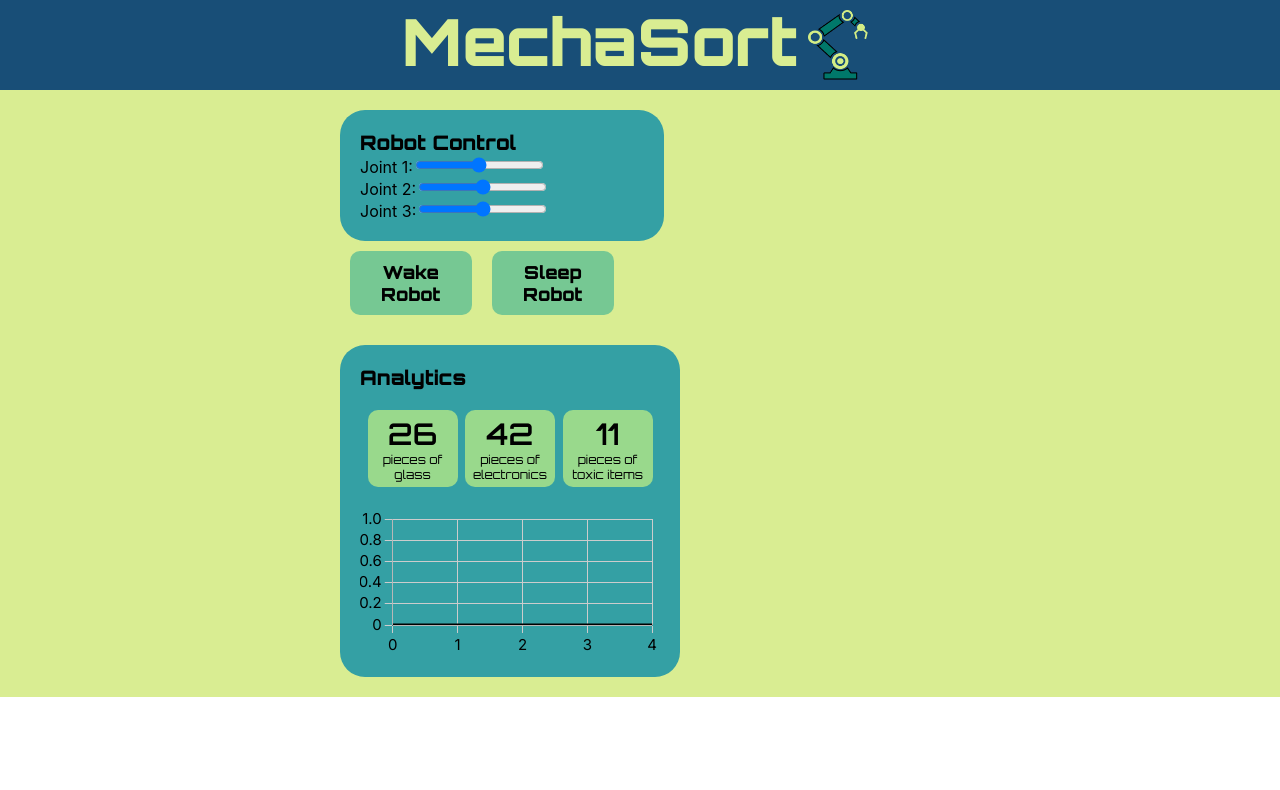
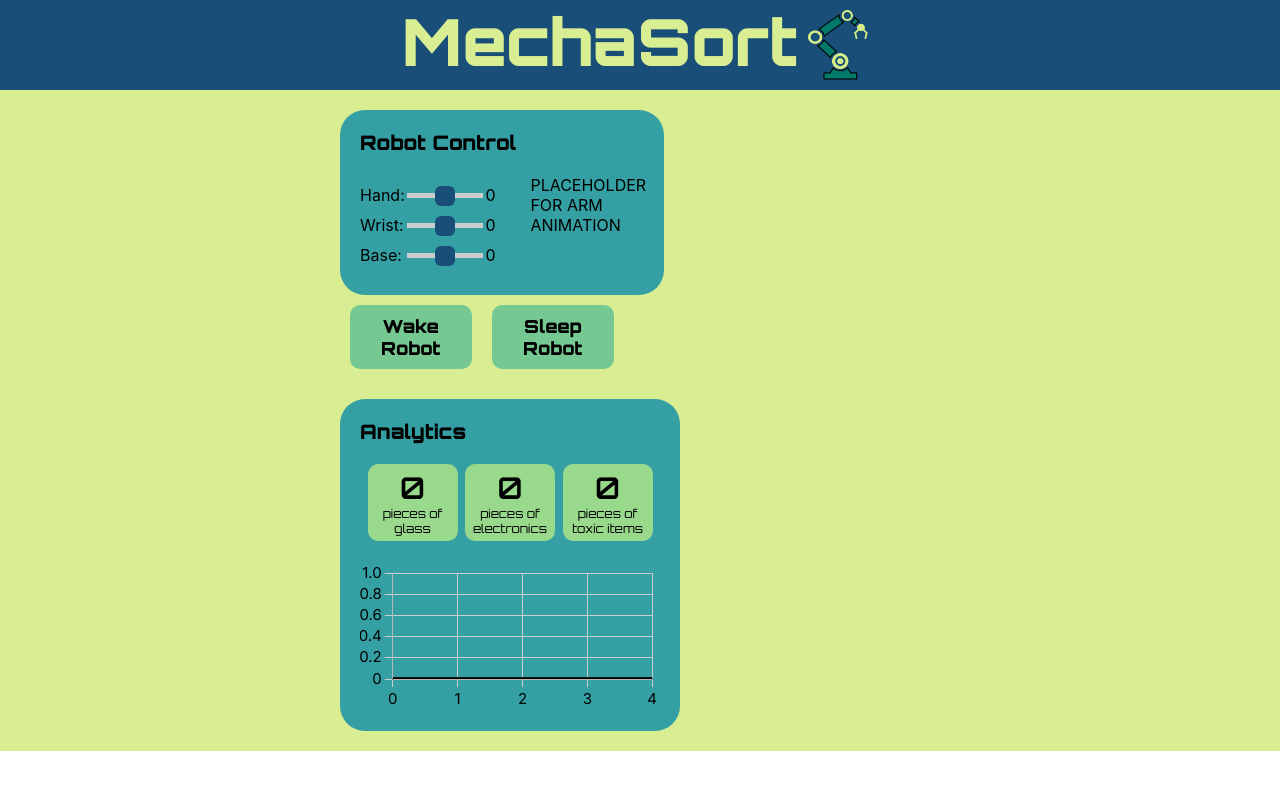
Before and after one commit to Gaurang-1402/MechaSort, a React (Create React App) app in the folder objRecognition/: page / in a window 1280 px wide. Shown: the top 790 px of the page. Built offline with nearby package versions, Linux system fonts and the light colour scheme; no server answers; the HTML template or start-up script is replaced by a standard one.

Commit message:
fixed styling for sliders

```diff
--- a/objRecognition/src/App.css
+++ b/objRecognition/src/App.css
@@ -44,3 +44,51 @@
   font-family: 'Orbitron', sans-serif;
   src: url('https://fonts.googleapis.com/css2?family=Orbitron&display=swap') format('truetype');
 }
+
+
+/* Slider styling */
+input[type="range"] {
+  /* set the height and width of the slider */
+  height: 5px;
+  width: 50%;
+  margin-top: 8px;
+
+  /* remove the default styles */
+  -webkit-appearance: none;
+  -moz-apperance: none;
+  appearance: none;
+
+  /* set the background color to white */
+  background-color: #CCCCCC;
+
+  /* set the border radius to zero for square edges */
+  border-radius: 0;
+
+  /* set the track color to grey */
+  background-image: linear-gradient(to right, #CCCCCC, #CCCCCC);
+
+  /* set the thumb color to grey */
+  cursor: pointer;
+}
+
+/* hide the default thumb */
+input[type="range"]::-webkit-slider-thumb {
+  -webkit-appearance: none;
+}
+
+/* style the thumb */
+input[type="range"]::-moz-range-thumb {
+  height: 20px;
+  width: 20px;
+  border-radius: 30%;
+  background-color: #184E77;
+  cursor: pointer;
+}
+
+input[type="range"]::-webkit-slider-thumb {
+  height: 20px;
+  width: 20px;
+  border-radius: 30%;
+  background-color: #184E77;
+  cursor: pointer;
+}
--- a/objRecognition/src/App.js
+++ b/objRecognition/src/App.js
@@ -120,23 +120,33 @@ function VideoStream({ detections }) {
 
 function App() {
   const windowSize = useRef([window.innerWidth, window.innerHeight]);
-  const [totalCount, setTotalCount] = useState(0);
-  const [newCount, setNewCount] = useState(0);
+  const [c1Count, setc1Count] = useState(0);
+  const [c2Count, setc2Count] = useState(0);
+  const [c3Count, setc3Count] = useState(0);
+  // const [newCount, setNewCount] = useState(0);
   const [detections, setDetections] = useState([]);
   document.body.style.overflow = "hidden";
   useEffect(() => {
     const socket = io("http://localhost:65534");
 
     socket.on("detections", (detections) => {
-      setTotalCount(totalCount + detections.length);
-      setNewCount(detections.length);
+      for (var detection in detections) {
+        if (detections[detection].class === "c1") {
+          setc1Count(c1Count + 1);
+        } else if (detections[detection].class === "c2") {
+          setc2Count(c2Count + 1);
+        } else if (detections[detection].class === "c3") {
+          setc3Count(c3Count + 1);
+        }
+      }
+      // setNewCount(detections.length);
       setDetections(detections);
     });
 
     return () => {
       socket.disconnect();
     };
-  }, [totalCount]);
+  }, [c1Count, c2Count, c3Count]);
 
   const analyticsNumberStyle = {
     backgroundColor: "#99D98C",
@@ -206,19 +216,19 @@ function App() {
               Analytics </div>
             <div style={{ display: "flex", flexDirection: "row", justifyContent: "space-evenly" }}>
               <div style={analyticsNumberStyle}>
-                <div style={{fontSize: 30, fontWeight: 600}}> 26 </div>
+                <div style={{fontSize: 30, fontWeight: 600}}> {c1Count} </div>
                 <div style={{fontSize: 12}}>pieces of glass</div>
               </div>
               <div style={analyticsNumberStyle}>
-                <div style={{fontSize: 30, fontWeight: 600}}> 42 </div>
+                <div style={{fontSize: 30, fontWeight: 600}}> {c2Count} </div>
                 <div style={{fontSize: 12}}>pieces of electronics</div>
               </div>
               <div style={analyticsNumberStyle}>
-                <div style={{fontSize: 30, fontWeight: 600}}> 11 </div>
+                <div style={{fontSize: 30, fontWeight: 600}}> {c3Count} </div>
                 <div style={{fontSize: 12}}>pieces of toxic items</div>
               </div>
             </div>
-            <DisplayChart newData={totalCount} />
+            <DisplayChart c1Data={c1Count} c2Data={c2Count} c3Data={c3Count} />
           </div>
         </div>
       </div>
--- a/objRecognition/src/Chart.js
+++ b/objRecognition/src/Chart.js
@@ -27,7 +27,7 @@ import {
   Legend
  );
 
-function DisplayChart({ newData }) {
+function DisplayChart({ c1Data, c2Data, c3Data }) {
     const chartOptions = {
         responsive: true,
         animation: {
@@ -88,34 +88,60 @@ function DisplayChart({ newData }) {
         },
     };
 
-    const [chartData, setChartData] = useState([]);
+    const [chartData1, setChartData1] = useState([]);
+    const [chartData2, setChartData2] = useState([]);
+    const [chartData3, setChartData3] = useState([]);
 
     useEffect(() => {
         const fetchData = () => {
             // for new anomalies per second
             // for total anomalies: just concat newData
             // setChartData(chartData.concat([newData - last]));
-            setChartData(chartData.concat([newData]));
-            if (chartData.length >= 10) {
-                chartData.shift();
-                setChartData(chartData);
+            setChartData1(chartData1.concat([c1Data]));
+            if (chartData1.length >= 10) {
+                chartData1.shift();
+                setChartData1(chartData1);
+            }
+            setChartData2(chartData2.concat([c2Data]));
+            if (chartData2.length >= 10) {
+                chartData2.shift();
+                setChartData2(chartData2);
+            }
+            setChartData3(chartData3.concat([c3Data]));
+            if (chartData3.length >= 10) {
+                chartData3.shift();
+                setChartData3(chartData3);
             }
         };
 
         const intervalId = setInterval(fetchData, 1000); // update every second
 
         return () => clearInterval(intervalId);
-    }, [chartData, newData]);
+    }, [chartData1, chartData2, chartData3, c1Data, c2Data, c3Data]);
 
     return (
         <div style={{marginTop: "20px"}}>
             <Line
                 options={chartOptions}
                 data={{
-                    labels: Array.from({ length: chartData.length }, (v, i) => i),
+                    labels: Array.from({ length: chartData1.length }, (v, i) => i),
                     datasets: [
                         {
-                            data: chartData,
+                            data: chartData1,
+                            tension: 0.2,
+                            fill: false,
+                            borderColor: '#000000',
+                            // backgroundColor: 'rgb(155, 195, 198)',
+                        },
+                        {
+                            data: chartData2,
+                            tension: 0.2,
+                            fill: false,
+                            borderColor: '#000000',
+                            // backgroundColor: 'rgb(155, 195, 198)',
+                        },
+                        {
+                            data: chartData3,
                             tension: 0.2,
                             fill: false,
                             borderColor: '#000000',
--- a/objRecognition/src/RobotArm.js
+++ b/objRecognition/src/RobotArm.js
@@ -1,4 +1,6 @@
 import React, { useState } from "react";
+
+import "./App.css"
 
 function RobotArm() {
   const [joint1, setJoint1] = useState(0); // initialize state for the first joint
@@ -62,6 +64,14 @@ function RobotArm() {
       });
   }
 
+  const sliderHolderStyle = {
+    display: 'flex',
+    flexDirection: 'row',
+    justifyContent: "space-between",
+    marginTop: 10,
+    marginBottom: 10
+  };
+
   // define the style for the robot arm
   const robotArmStyle = {
     position: "relative",
@@ -106,101 +116,13 @@ function RobotArm() {
   return (
     <div>
       <div style={robotArmStyle}>
-        {/* <div
-          style={{
-            ...segmentStyle,
-            transform: `translateY(-100%) rotate(${joint1}deg)`,
-          }}
-        >
-          <div
-            style={{
-              ...jointStyle,
-              top: "50%",
-              left: "0%",
-              transform: "translate(-50%, -50%)",
-            }}
-          ></div>
-          <div
-            style={{
-              ...segmentStyle,
-              transform: `translateY(-100%) rotate(${joint2}deg)`,
-            }}
-          >
-            <div
-              style={{
-                ...jointStyle,
-                top: "50%",
-                left: "0%",
-                transform: "translate(-50%, -50%)",
-              }}
-            ></div>
-            <div
-              style={{
-                ...segmentStyle,
-                transform: `translateY(-100%) rotate(${joint3}deg)`,
-              }}
-            >
-              <div
-                style={{
-                  ...jointStyle,
-                  top: "50%",
-                  left: "0%",
-                  transform: "translate(-50%, -50%)",
-                }}
-              ></div>
-              <div
-                style={{
-                  ...segmentStyle,
-                  transform: `translateY(-100%) rotate(${joint4}deg)`,
-                }}
-              >
-                <div
-                  style={{
-                    ...jointStyle,
-                    top: "50%",
-                    left: "0%",
-                    transform: "translate(-50%, -50%)",
-                  }}
-                ></div>
-                <div
-                  style={{
-                    ...segmentStyle,
-                    transform: `translateY(-100%) rotate(${joint5}deg)`,
-                  }}
-                >
-                  <div
-                    style={{
-                      ...jointStyle,
-                      top: "50%",
-                      left: "0%",
-                      transform: "translate(-50%, -50%)",
-                    }}
-                  ></div>
-                  <div
-                    style={{
-                      ...segmentStyle,
-                      transform: `translateY(-100%) rotate(${joint6}deg)`,
-                    }}
-                  >
-                    <div
-                      style={{
-                        ...jointStyle,
-                        top: "50%",
-                        left: "0%",
-                        transform: "translate(-50%, -50%)",
-                      }}
-                    ></div>
-                  </div>
-                </div>
-              </div>
-            </div>
-          </div>
-        </div> */}
-        <div style={{ fontFamily: "Orbitron", fontWeight: 900, fontSize: 20 }}>
+        <div style={{ fontFamily: "Orbitron", fontWeight: 900, fontSize: 20, marginBottom: 20 }}>
           Robot Control
         </div>
+        <div style={{ display: 'flex', flexDirection: 'row', justifyContent: "space-between" }}>
           <div>
-          <label>Joint 1:</label>
+            <div style={sliderHolderStyle}>
+              <div style={{ width: "50px" }}>Hand:</div>
               <input
                 type="range"
                 min="-180"
@@ -209,9 +131,10 @@ function RobotArm() {
                 value={joint1}
                 onChange={handleJointChange}
               />
+              <div style={{ width: '50px' }}>{joint1}</div>
             </div>
-        <div>
-          <label>Joint 2:</label>
+            <div style={sliderHolderStyle}>
+              <div style={{ width: "50px" }}>Wrist:</div>
               <input
                 type="range"
                 min="-180"
@@ -220,9 +143,10 @@ function RobotArm() {
                 value={joint2}
                 onChange={handleJointChange}
               />
+              <div style={{ width: '50px' }}>{joint2}</div>
             </div>
-        <div>
-          <label>Joint 3:</label>
+            <div style={sliderHolderStyle}>
+              <div style={{ width: "50px" }}>Base:</div>
               <input
                 type="range"
                 min="-180"
@@ -231,20 +155,13 @@ function RobotArm() {
                 value={joint3}
                 onChange={handleJointChange}
               />
+              <div style={{ width: '50px' }}>{joint3}</div>
             </div>
-        {/* <div>
-        <label>Joint 4:</label>
-        <input type="range" min="-180" max="180" name="joint4" value={joint4} onChange={handleJointChange} />
           </div>
-      <div>
-        <label>Joint 5:</label>
-        <input type="range" min="-180" max="180" name="joint5" value={joint5} onChange={handleJointChange} />
+          <div style={{ width: "40%" }}>
+            PLACEHOLDER FOR ARM ANIMATION
           </div>
-      <div>
-        <label>Joint 6:</label>
-        <input type="range" min="-180" max="180" name="joint6" value={joint6} onChange={handleJointChange} />
-      </div> */}
-
+        </div>
         {/* TODO: add onClick functionality for the buttons */}
       </div>
       <div
```
Also changed, not shown: 1 other file (tests, documents, lock files or other folders). Lines whose indentation alone changed are shown as unchanged.
